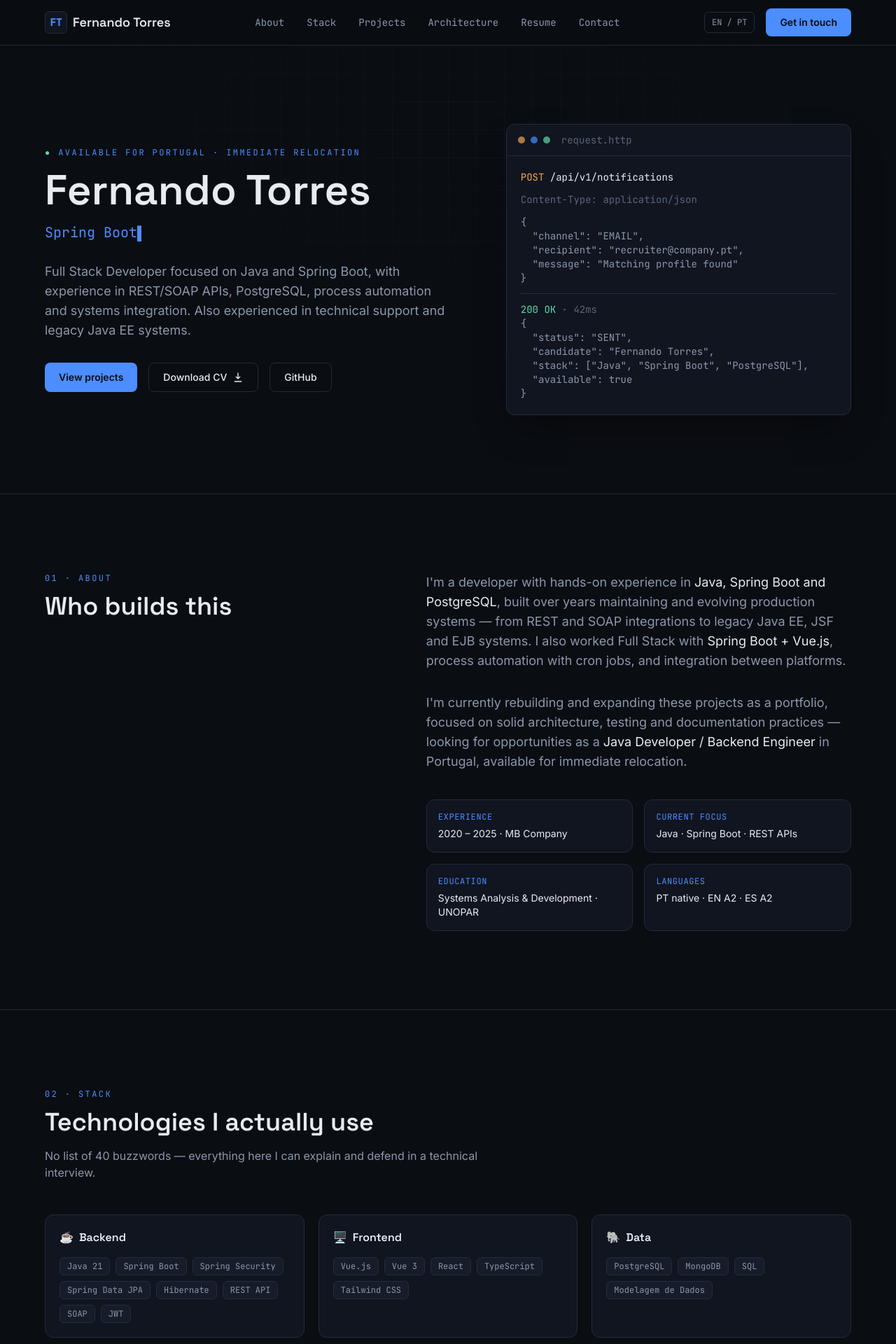
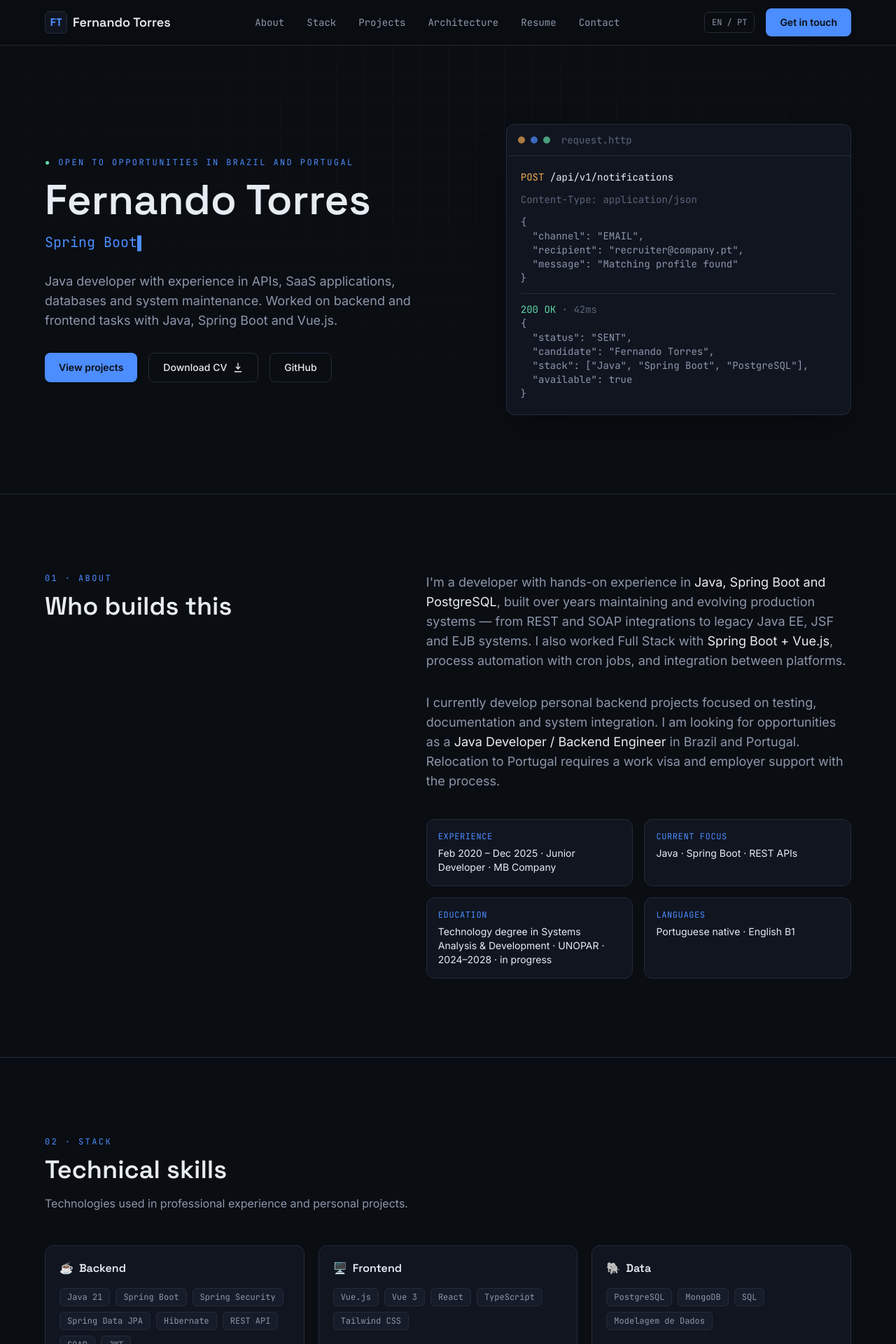
Before and after one commit to FernandoTorresD97/fernando-torres-portfolio, a Vue app: page / in a window 1280 px wide. Shown: the top 1920 px of the page at 70% size. Built offline with nearby package versions, Linux system fonts and the light colour scheme.

Commit message:
Align portfolio experience, education, English level and relocation availability

```diff
--- a/src/i18n/locales/en.ts
+++ b/src/i18n/locales/en.ts
@@ -9,10 +9,10 @@ export const en = {
     contactCta: 'Get in touch',
   },
   hero: {
-    availability: 'Available for Portugal · immediate relocation',
+    availability: 'Open to opportunities in Brazil and Portugal',
     roles: ['Java Developer', 'Spring Boot', 'Backend Engineer', 'REST/SOAP APIs'],
     intro:
-      'Full Stack Developer focused on Java and Spring Boot, with experience in REST/SOAP APIs, PostgreSQL, process automation and systems integration. Also experienced in technical support and legacy Java EE systems.',
+      'Java developer with experience in APIs, SaaS applications, databases and system maintenance. Worked on backend and frontend tasks with Java, Spring Boot and Vue.js.',
     viewProjects: 'View projects',
     downloadCv: 'Download CV',
     terminalRequest: 'Matching profile found',
@@ -28,24 +28,24 @@ export const en = {
     p1_mid2: 'Spring Boot + Vue.js',
     p1_end: ', process automation with cron jobs, and integration between platforms.',
     p2_before:
-      "I'm currently rebuilding and expanding these projects as a portfolio, focused on solid architecture, testing and documentation practices — looking for opportunities as a",
+      "I currently develop personal backend projects focused on testing, documentation and system integration. I am looking for opportunities as a",
     p2_mid: 'Java Developer / Backend Engineer',
-    p2_after: 'in Portugal, available for immediate relocation.',
+    p2_after: 'in Brazil and Portugal. Relocation to Portugal requires a work visa and employer support with the process.',
     facts: {
       experience: 'Experience',
-      experienceValue: '2020 – 2025 · MB Company',
+      experienceValue: 'Feb 2020 – Dec 2025 · Junior Developer · MB Company',
       focus: 'Current focus',
       focusValue: 'Java · Spring Boot · REST APIs',
       education: 'Education',
-      educationValue: 'Systems Analysis & Development · UNOPAR',
+      educationValue: 'Technology degree in Systems Analysis & Development · UNOPAR · 2024–2028 · in progress',
       languages: 'Languages',
-      languagesValue: 'PT native · EN A2 · ES A2',
+      languagesValue: 'Portuguese native · English B1',
     },
   },
   skills: {
     eyebrow: '02 · Stack',
-    heading: 'Technologies I actually use',
-    subheading: "No list of 40 buzzwords — everything here I can explain and defend in a technical interview.",
+    heading: 'Technical skills',
+    subheading: "Technologies used in professional experience and personal projects.",
     categories: {
       Backend: 'Backend',
       Frontend: 'Frontend',
@@ -57,7 +57,7 @@ export const en = {
   projects: {
     eyebrow: '03 · Projects',
     heading: "What I've built",
-    subheading: 'Three projects, not fifteen tutorials. Each one shows real backend architecture, persistence and decisions.',
+    subheading: 'Personal projects with APIs, persistence and component integration. Each description states the implementation stage.',
     statusDone: 'Completed',
     statusInProgress: 'In progress',
     mainProject: 'Flagship project',
@@ -66,10 +66,10 @@ export const en = {
   architecture: {
     eyebrow: '04 · Architecture',
     heading: 'How the pieces connect',
-    subheading: 'The same backbone behind all three projects: separated layers, clear contracts between them.',
+    subheading: 'Overview of layers used in the projects. Technologies and infrastructure vary by application.',
     layers: [
-      { name: 'Vue.js / TypeScript', desc: 'UI and API consumption' },
-      { name: 'REST API', desc: 'JSON contracts, JWT authentication' },
+      { name: 'React / Vue.js', desc: 'UI and API consumption' },
+      { name: 'REST API', desc: 'JSON contracts and project-specific access control' },
       { name: 'Spring Boot', desc: 'Controllers, validation, exception handling' },
       { name: 'Service Layer', desc: 'Business rules' },
       { name: 'Repository / JPA', desc: 'Persistence and queries' },
@@ -77,10 +77,10 @@ export const en = {
     ],
     infraTitle: 'Infra',
     infraDesc: 'Docker & Docker Compose for local packaging',
-    ciTitle: 'CI/CD',
-    ciDesc: 'GitHub Actions for automated build and tests',
+    ciTitle: 'Continuous integration',
+    ciDesc: 'GitHub Actions for Notification API build and tests',
     deployTitle: 'Deploy',
-    deployDesc: 'Vercel/Netlify (frontend) · Render (backend)',
+    deployDesc: 'Netlify hosting for this portfolio',
   },
   resume: {
     eyebrow: '05 · Resume',
@@ -99,7 +99,7 @@ export const en = {
   contact: {
     eyebrow: '06 · Contact',
     heading: "Let's work together?",
-    body: 'Available for immediate relocation to Portugal, with accommodation secured. Open to online interviews via Teams, Zoom or Google Meet.',
+    body: 'Seeking Java backend and system integration opportunities in Brazil. Also considering Portugal, with relocation subject to a work visa and employer support. Available for online interviews.',
     downloadCv: 'Download CV',
     labels: {
       email: 'Email',
--- a/src/i18n/locales/pt.ts
+++ b/src/i18n/locales/pt.ts
@@ -9,10 +9,10 @@ export const pt = {
     contactCta: 'Contactar',
   },
   hero: {
-    availability: 'Disponível para Portugal · relocalização imediata',
+    availability: 'Aberto a oportunidades no Brasil e em Portugal',
     roles: ['Java Developer', 'Spring Boot', 'Backend Engineer', 'APIs REST/SOAP'],
     intro:
-      'Desenvolvedor Full Stack com foco em Java e Spring Boot, experiência com APIs REST/SOAP, PostgreSQL, automação de processos e integração de sistemas. Também com vivência em suporte técnico e sistemas legados Java EE.',
+      'Desenvolvedor Java com experiência em APIs, aplicações SaaS, banco de dados e manutenção de sistemas. Atuação em backend e frontend com Java, Spring Boot e Vue.js.',
     viewProjects: 'Ver projetos',
     downloadCv: 'Download CV',
     terminalRequest: 'Perfil compatível encontrado',
@@ -27,24 +27,24 @@ export const pt = {
       ', construída ao longo de anos mantendo e evoluindo sistemas em produção — de integrações REST e SOAP a sistemas legados Java EE, JSF e EJB. Também atuei com Full Stack usando',
     p1_mid2: 'Spring Boot + Vue.js',
     p1_end: ', automação de processos com cron jobs e integração entre plataformas.',
-    p2_before: 'Hoje estou reconstruindo e ampliando esses projetos como portfólio, com foco em boas práticas de arquitetura, testes e documentação — buscando oportunidades como',
+    p2_before: 'Atualmente desenvolvo projetos pessoais de backend, com foco em testes, documentação e integração de sistemas. Busco oportunidades como',
     p2_mid: 'Java Developer / Backend',
-    p2_after: 'em Portugal, com disponibilidade para relocalização imediata.',
+    p2_after: 'no Brasil e em Portugal. A relocalização para Portugal depende de visto e apoio da empresa no processo.',
     facts: {
       experience: 'Experiência',
-      experienceValue: '2020 – 2025 · MB Company',
+      experienceValue: 'fev/2020 – dez/2025 · Desenvolvedor Júnior · MB Company',
       focus: 'Foco atual',
       focusValue: 'Java · Spring Boot · APIs REST',
       education: 'Formação',
-      educationValue: 'Análise e Desenv. de Sistemas · UNOPAR',
+      educationValue: 'Tecnólogo em ADS · UNOPAR · 2024–2028 · em andamento',
       languages: 'Idiomas',
-      languagesValue: 'PT nativo · EN A2 · ES A2',
+      languagesValue: 'Português nativo · Inglês B1',
     },
   },
   skills: {
     eyebrow: '02 · Stack',
-    heading: 'Tecnologias que utilizo de verdade!',
-    subheading: 'Sem exageros ou listas intermináveis — apenas tecnologias com as quais tenho experiência prática.',
+    heading: 'Competências técnicas',
+    subheading: 'Tecnologias utilizadas na experiência profissional e nos projetos pessoais.',
     categories: {
       Backend: 'Backend',
       Frontend: 'Frontend',
@@ -56,7 +56,7 @@ export const pt = {
   projects: {
     eyebrow: '03 · Projetos',
     heading: 'O que já construí',
-    subheading: 'Três projetos, não quinze tutoriais. Cada um mostra arquitetura, persistência e decisões reais de backend.',
+    subheading: 'Projetos pessoais com APIs, persistência e integração entre componentes. Cada descrição indica o estágio da implementação.',
     statusDone: 'Concluído',
     statusInProgress: 'Em desenvolvimento',
     mainProject: 'Projeto principal',
@@ -64,11 +64,11 @@ export const pt = {
   },
   architecture: {
     eyebrow: '04 · Arquitetura',
-    heading: 'FFComo as peças se conectam',
-    subheading: 'A mesma espinha dorsal por trás dos três projetos: camadas separadas, contratos claros entre elas.',
+    heading: 'Como as peças se conectam',
+    subheading: 'Visão geral das camadas utilizadas nos projetos. Tecnologias e infraestrutura variam conforme a aplicação.',
     layers: [
-      { name: 'Vue.js / TypeScript', desc: 'Interface e consumo de API' },
-      { name: 'REST API', desc: 'Contratos JSON, autenticação JWT' },
+      { name: 'React / Vue.js', desc: 'Interface e consumo de API' },
+      { name: 'REST API', desc: 'Contratos JSON e controle de acesso conforme o projeto' },
       { name: 'Spring Boot', desc: 'Controllers, validação, tratamento de exceções' },
       { name: 'Service Layer', desc: 'Regras de negócio' },
       { name: 'Repository / JPA', desc: 'Persistência e consultas' },
@@ -76,10 +76,10 @@ export const pt = {
     ],
     infraTitle: 'Infra',
     infraDesc: 'Docker & Docker Compose para empacotamento local',
-    ciTitle: 'CI/CD',
-    ciDesc: 'GitHub Actions para build e testes automatizados',
+    ciTitle: 'Integração contínua',
+    ciDesc: 'GitHub Actions para build e testes da Notification API',
     deployTitle: 'Deploy',
-    deployDesc: 'Vercel/Netlify (frontend) · Render (backend)',
+    deployDesc: 'Netlify para publicação deste portfólio',
   },
   resume: {
     eyebrow: '05 · Currículo',
@@ -98,7 +98,7 @@ export const pt = {
   contact: {
     eyebrow: '06 · Contato',
     heading: 'Vamos trabalhar juntos?',
-    body: 'Disponível para relocalização imediata para Portugal, com alojamento assegurado. Aberto a entrevistas online via Teams, Zoom ou Google Meet.',
+    body: 'Busco oportunidades de Java backend e integração de sistemas no Brasil. Também considero Portugal, com relocalização condicionada ao visto e apoio da empresa. Disponível para entrevistas online.',
     downloadCv: 'Download CV',
     labels: {
       email: 'E-mail',
```
